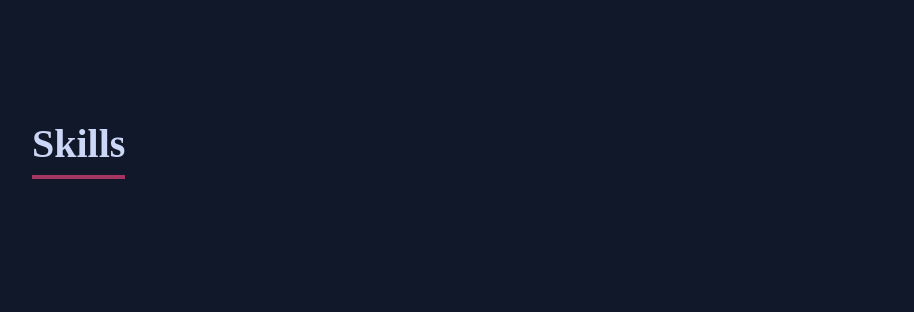
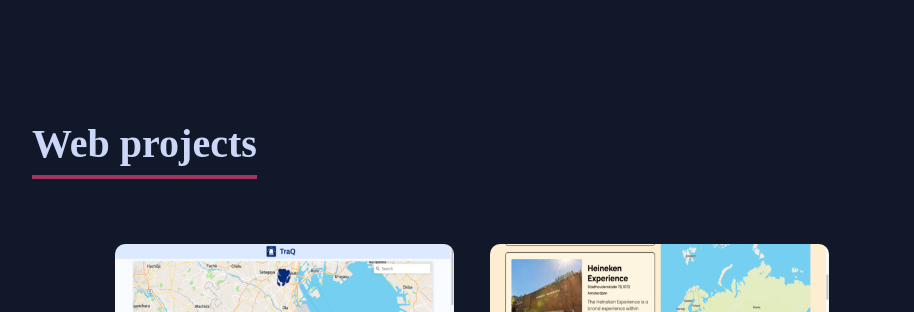
Before and after one commit to ColinBertin/portfolio, a React (Create React App) app: page / in a window 1280 px wide. Shown: the part 1154-1466 px from the top of the page, without its empty margins (168-1082 px from the left). Built offline with nearby package versions, Linux system fonts and the light colour scheme.

Commit message:
deploying

```diff
--- a/src/App.jsx
+++ b/src/App.jsx
@@ -2,7 +2,7 @@ import './App.scss';
 import Navbar from './components/navbar/Navbar';
 import Banner from './components/banner/Banner';
 import About from './components/about/About';
-import Skills from './components/skills/Skills';
+// import Skills from './components/skills/Skills';
 import Projects from './components/projects/Projects';
 import Contact from './components/contact/Contact';
 
@@ -13,7 +13,7 @@ function App() {
       < Banner />
       <main>
         < About />
-        < Skills />
+        {/* < Skills /> */}
         < Projects />
         < Contact />
       </main>
--- a/src/components/navbar/Navbar.scss
+++ b/src/components/navbar/Navbar.scss
@@ -45,7 +45,6 @@ li {
   padding: 0;
   list-style: none;
   background-color: #101829;
-  // color: #FFF;
   height: 100vh;
   width: 100vw;
   top: 50px;
```
Also changed, not shown: src/components/banner/Banner.scss (+0 -18 lines), src/components/contact/Contact.scss (+10 -11 lines).
